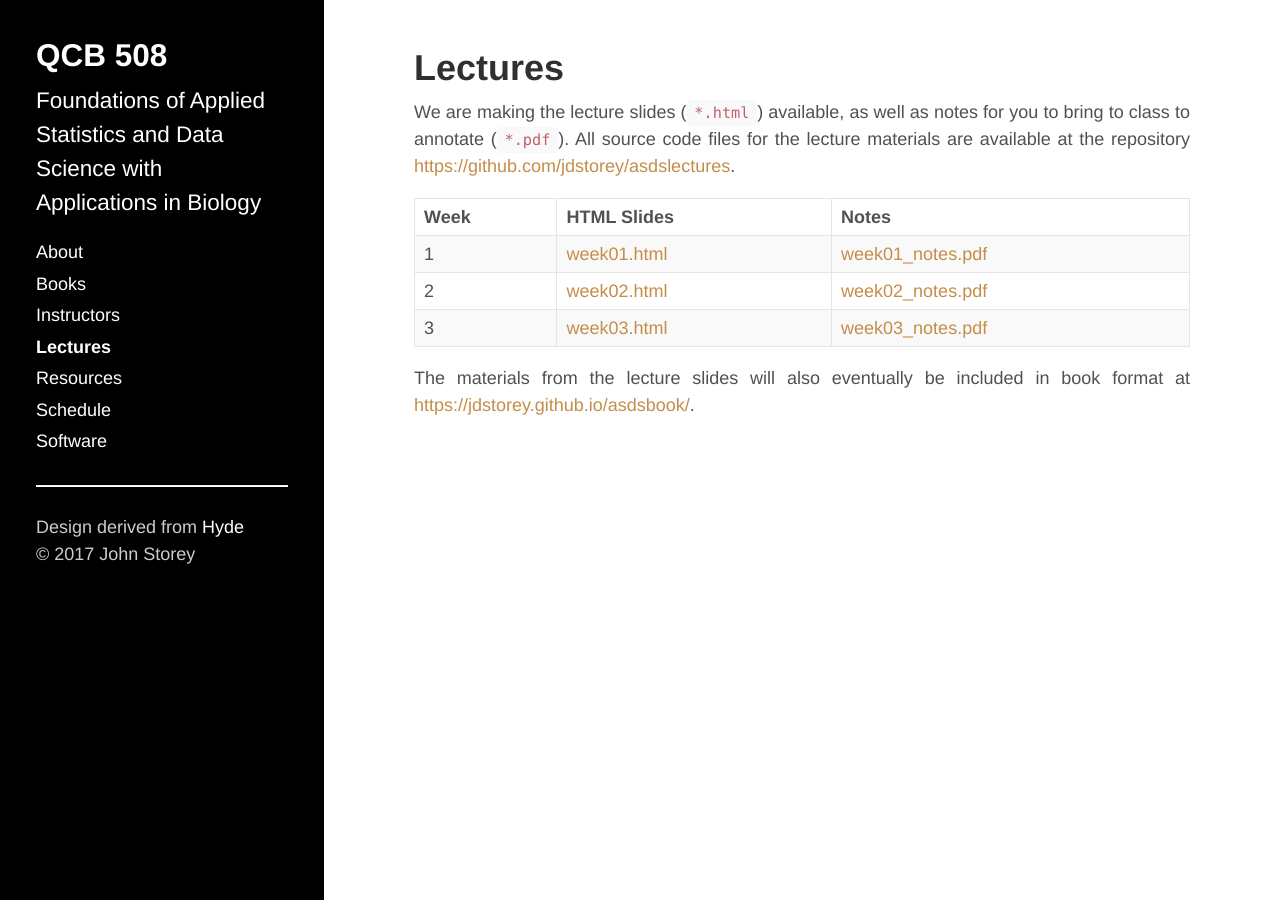
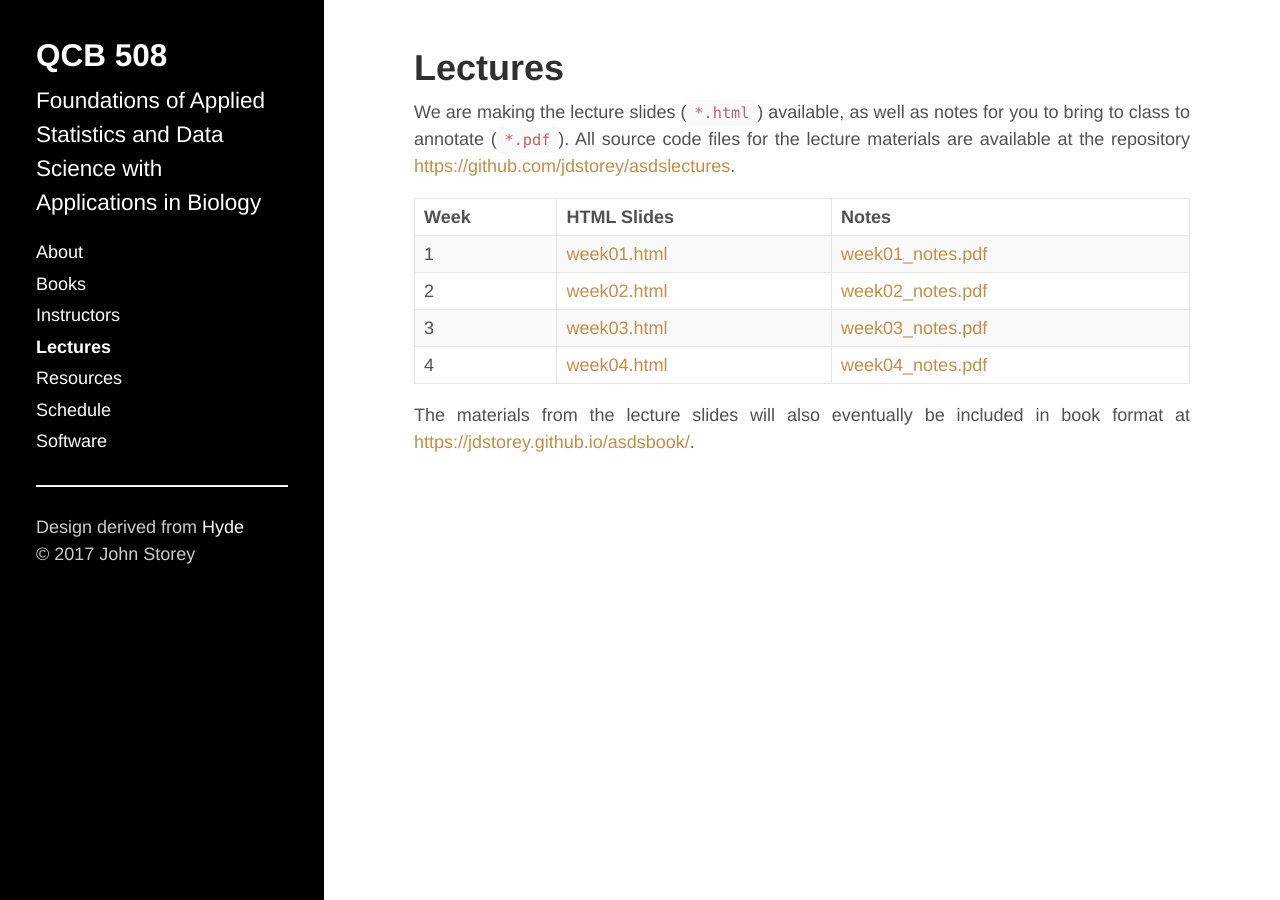
Before and after one commit to jdstorey/asdscourse2019, a Jekyll site: the page built from docs/lectures.md, in a window 1280 px wide. Built offline with Jekyll 4.4.1, drawn with Linux system fonts in a browser that asks for light colours.

Commit message:
Update lectures.md

```diff
--- a/docs/lectures.md
+++ b/docs/lectures.md
@@ -11,6 +11,7 @@ Week | HTML Slides | Notes
 1 | [week01.html](https://jdstorey.github.io/asdslectures/week01.html) | [week01_notes.pdf](https://jdstorey.github.io/asdslectures/week01_notes.pdf)
 2 | [week02.html](https://jdstorey.github.io/asdslectures/week02.html) | [week02_notes.pdf](https://jdstorey.github.io/asdslectures/week02_notes.pdf)
 3 | [week03.html](https://jdstorey.github.io/asdslectures/week03.html) | [week03_notes.pdf](https://jdstorey.github.io/asdslectures/week03_notes.pdf)
+4 | [week04.html](https://jdstorey.github.io/asdslectures/week04.html) | [week04_notes.pdf](https://jdstorey.github.io/asdslectures/week04_notes.pdf)
 
 
 The materials from the lecture slides will also eventually be included in book format at [https://jdstorey.github.io/asdsbook/](https://jdstorey.github.io/asdsbook/).
```
